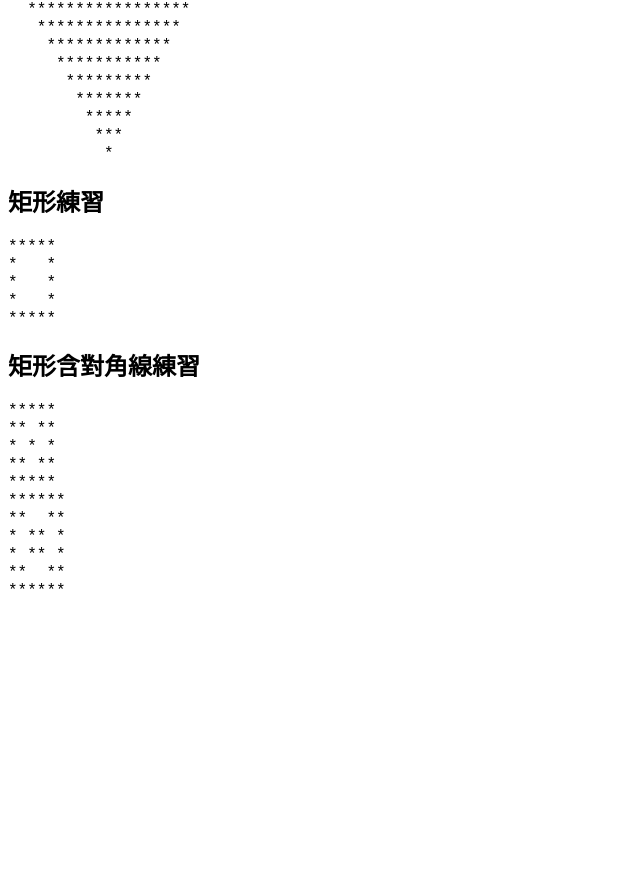
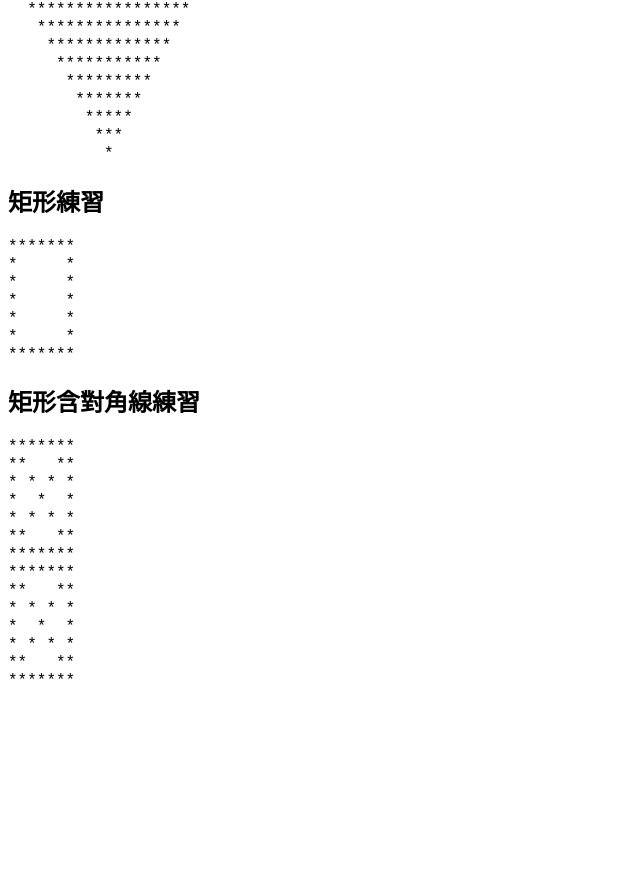
Before and after one commit to mackliu/113-PHP-Basic, a PHP site: page /pra03.php in a window 1280 px wide. Shown: the part 1705-2581 px from the top of the page, without its empty margins (0-640 px from the left). Before the commit the page ends 2294 px from the top, so only its background shows below. Run offline with PHP 8.4, Linux system fonts and the light colour scheme.

Commit message:
增加寬度變數width來控制矩形的大小

```diff
--- a/pra03.php
+++ b/pra03.php
@@ -151,11 +151,13 @@ for($i=0;$i<21;$i++){
 ?>
 <h2>矩形練習</h2>
 <?php
-for($i=0;$i<5;$i++){
-    for($j=0;$j<5;$j++){
-        if($i==0 || $i==4){
+$width=7;
+
+for($i=0;$i<$width;$i++){
+    for($j=0;$j<$width;$j++){
+        if($i==0 || $i==($width-1)){
             echo "*";
-        }else if($j==0 ||$j==4){
+        }else if($j==0 ||$j==$width-1){
             echo "*";
         }else{
             echo "&nbsp;";
@@ -169,13 +171,13 @@ for($i=0;$i<5;$i++){
 ?>
 <h2>矩形含對角線練習</h2>
 <?php
-for($i=0;$i<5;$i++){
-    for($j=0;$j<5;$j++){
-        if($i==0 || $i==4){
+for($i=0;$i<$width;$i++){
+    for($j=0;$j<$width;$j++){
+        if($i==0 || $i==($width-1)){
             echo "*";
-        }else if($j==0 ||$j==4){
+        }else if($j==0 ||$j==($width-1)){
             echo "*";
-        }else if($i==$j || $j==(4-$i)){
+        }else if($i==$j || $j==($width-1-$i)){
             echo "*";
 
         }else{
@@ -187,13 +189,13 @@ for($i=0;$i<5;$i++){
 
 ?>
 <?php
-for($i=0;$i<6;$i++){
-    for($j=0;$j<6;$j++){
-        if($i==0 || $i==5){
+for($i=0;$i<$width;$i++){
+    for($j=0;$j<$width;$j++){
+        if($i==0 || $i==($width-1)){
             echo "*";
-        }else if($j==0 ||$j==5){
+        }else if($j==0 ||$j==($width-1)){
             echo "*";
-        }else if($i==$j || $j==(5-$i)){
+        }else if($i==$j || $j==($width-1-$i)){
             echo "*";
 
         }else{
```
